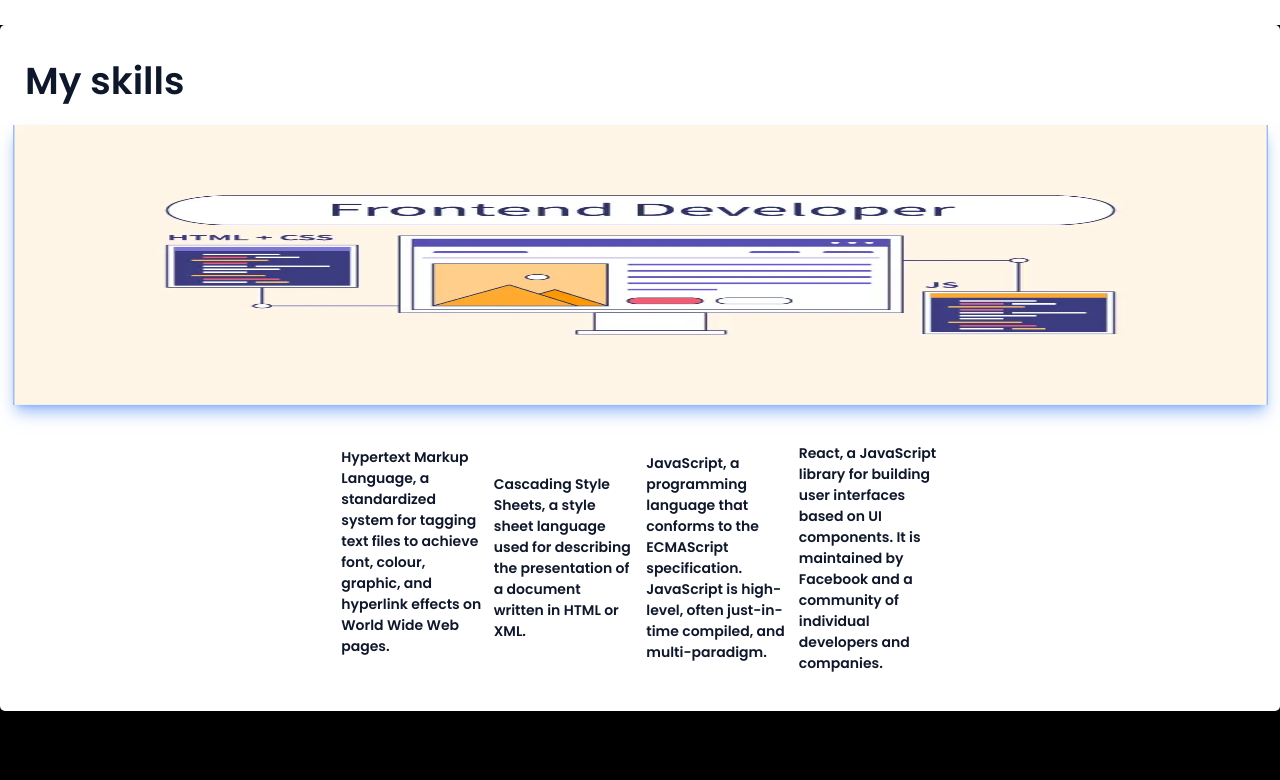
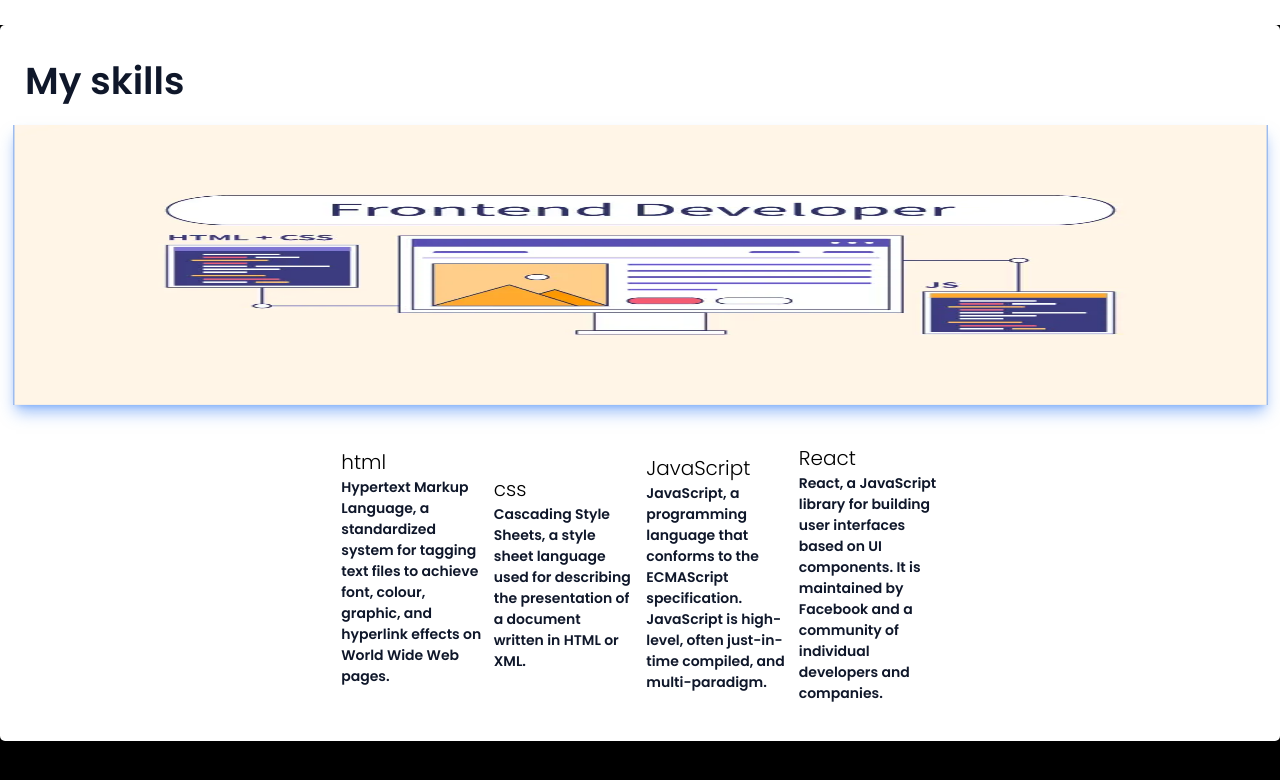
Before and after one commit to Salisspro/my-portfolio, a React (Vite) app: page /skills in a window 1280 px wide. Shown: the top 780 px of the page. Built offline with nearby package versions, Linux system fonts and the light colour scheme; a web font is replaced by a local one.

Commit message:
new update

```diff
--- a/src/App.css
+++ b/src/App.css
@@ -10,3 +10,11 @@
       font-weight: 600;
       font-style: normal;
     }
+    span{
+
+      font-family: "Poppins", sans-serif;
+      font-weight: 300;
+      font-style: normal;
+      color: #000000;
+      font-size: 20px;
+    }
--- a/src/components/Skills.jsx
+++ b/src/components/Skills.jsx
@@ -15,44 +15,34 @@
             <div className="md:grid rounded-full  md:w-[10em] flex items-center space-x-2">
 
                <p className="">
+                  <span>html</span> <br />
                   Hypertext Markup Language, a standardized system for tagging text files to achieve font, colour, graphic, and hyperlink effects on World Wide Web pages.
                </p>
             </div>
             <div className="rounded-full md:w-[10em] flex items-center space-x-2 md:grid">
-               {/* <img className="w-[5em] h-[5em] rounded-full" src={IMG2} alt="" /> */}
+
                <p className="">
+                  <span>css</span> <br />
                   Cascading Style Sheets, a style sheet language used for describing the presentation of a document written in HTML or XML.
                </p>
             </div>
 
             <div className="border-blue-600  rounded-full md:w-[10em] flex items-center space-x-2 md:grid ">
-               {/* <img className="w-[5em] h-[5em] rounded-full" src={IMG3} alt="" /> */}
+
                <p className="">
+                  <span>JavaScript</span> <br />
                   JavaScript, a programming language that conforms to the ECMAScript specification. JavaScript is high-level, often just-in-time compiled, and multi-paradigm.
                </p>
             </div>
             <div className=" md:grid  rounded-full md:w-[10em] flex items-center space-x-2 ">
-               {/* <img className="w-[5em] h-[5em] rounded-full" src={IMG4} alt="" /> */}
+
                <p className="">
+                  <span>React</span> <br />
                   React, a JavaScript library for building user interfaces based on UI components. It is maintained by Facebook and a community of individual developers and companies.
                </p>
             </div>
          </div>
 
-         {/* <div className="card bg-base-100 w-96 shadow-sm">
-            <figure>
-               <img
-                  src="https://img.daisyui.com/images/stock/photo-1606107557195-0e29a4b5b4aa.webp"
-                  alt="Shoes" />
-            </figure>
-            <div className="card-body">
-               <h2 className="card-title">Card Title</h2>
-               <p>A card component has a figure, a body part, and inside body there are title and actions parts</p>
-               <div className="card-actions justify-end">
-                  <button className="btn btn-primary">Buy Now</button>
-               </div>
-            </div>
-         </div> */}
       </div>
    )
 }
```
